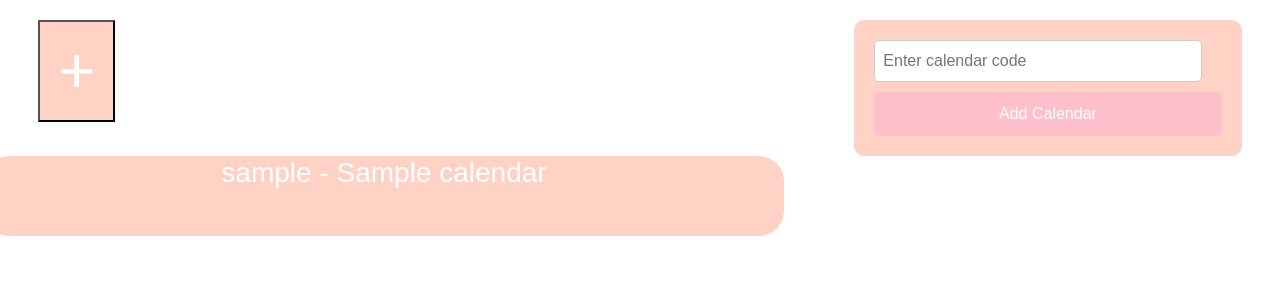
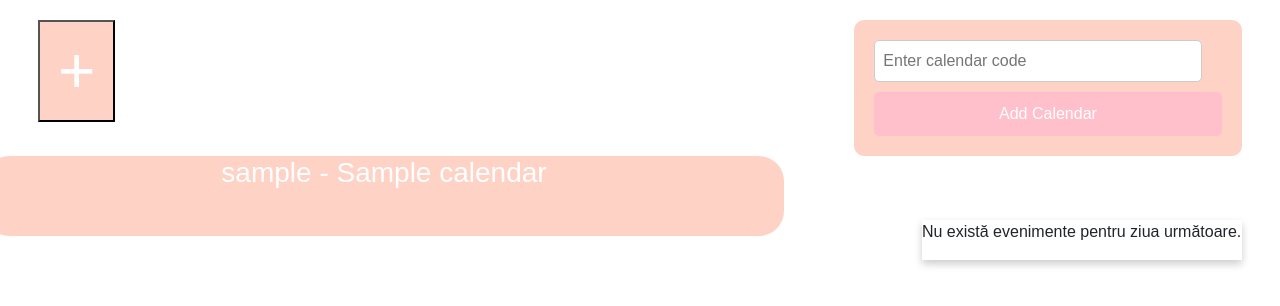
Before and after one commit to ghenpen/mds_proiect, a PHP site: page /homepage.php in a window 1280 px wide. Shown: the part 100-406 px from the top of the page. Run offline with PHP 8.4, Linux system fonts and the light colour scheme; the visitor is signed in with stand-in values (Sample User, id 1); tables that the repository leaves empty or names only in its code hold one stand-in row (values such as "Sample post").

Commit message:
informre24h inainte

```diff
--- a/db.php
+++ b/db.php
@@ -1,5 +1,5 @@
 <?php
-$conn = mysqli_connect("localhost", "root", "root127", "calendar_mds");
+$conn = mysqli_connect("localhost", "root", "", "proiect_mds");
 
 if($conn === false){
     die("Eroare la conectare. " . mysqli_connect_error());
--- a/homepage.php
+++ b/homepage.php
@@ -111,10 +111,35 @@ if ($calendar_result->num_rows > 0) {
         <button type="submit">Add Calendar</button>
     </form>
 </div>
+<div class="evenimente">
 <?php
-// Închide conexiunea la baza de date
+include 'db.php';
+
+// Obține data curentă și calculează ziua următoare
+$current_date = date('Y-m-d');
+$next_day = date('Y-m-d', strtotime($current_date . ' +1 day'));
+// Interogare SQL pentru a selecta evenimentele care au loc în ziua următoare
+$query = "SELECT e.* FROM event e join userinevent u ON e.id=u.eventId WHERE DATE(e.date) = '$next_day' and userId = '$user_id'";
+$result = mysqli_query($conn, $query);
+
+if (mysqli_num_rows($result) > 0) {
+    while ($row = mysqli_fetch_assoc($result)) {
+        echo "<hr style='width:200px; height:2px; color:pink; background-color:pink;'>";
+        echo "<div>";
+        echo "<p>Eveniment: " . htmlspecialchars($row['title']) . "</p>";
+        echo "<p>Data: " . htmlspecialchars($row['date']) . "</p>";
+        echo "<p>Descriere: " . htmlspecialchars($row['description']) . "</p>";
+        echo "</div>";
+        echo "<hr style='width:200px; height:2px; color:pink; background-color:pink;'>";
+    }
+} else {
+    echo "<p>Nu există evenimente pentru ziua următoare.</p>";
+}
+
 mysqli_close($conn);
 ?>
+
+</div>
 <script>
     window.addEventListener('pageshow', function (event) {
         if (event.persisted || (window.performance && window.performance.navigation.type === 2)) {
@@ -134,7 +159,17 @@ mysqli_close($conn);
         align-items: center;
         justify-content: center;
     }
+    .evenimente{
+        position: absolute;
+        top: 40vh;
+        right: 3vw;
+        display: grid;
+        width: 25vw;
+        align-items: center;
+        justify-content: center;
+        box-shadow: 0 4px 8px 0 rgba(0, 0, 0, 0.2);
 
+    }
     #codeFormContainer {
         position: absolute;
         top: 15vh;
```
